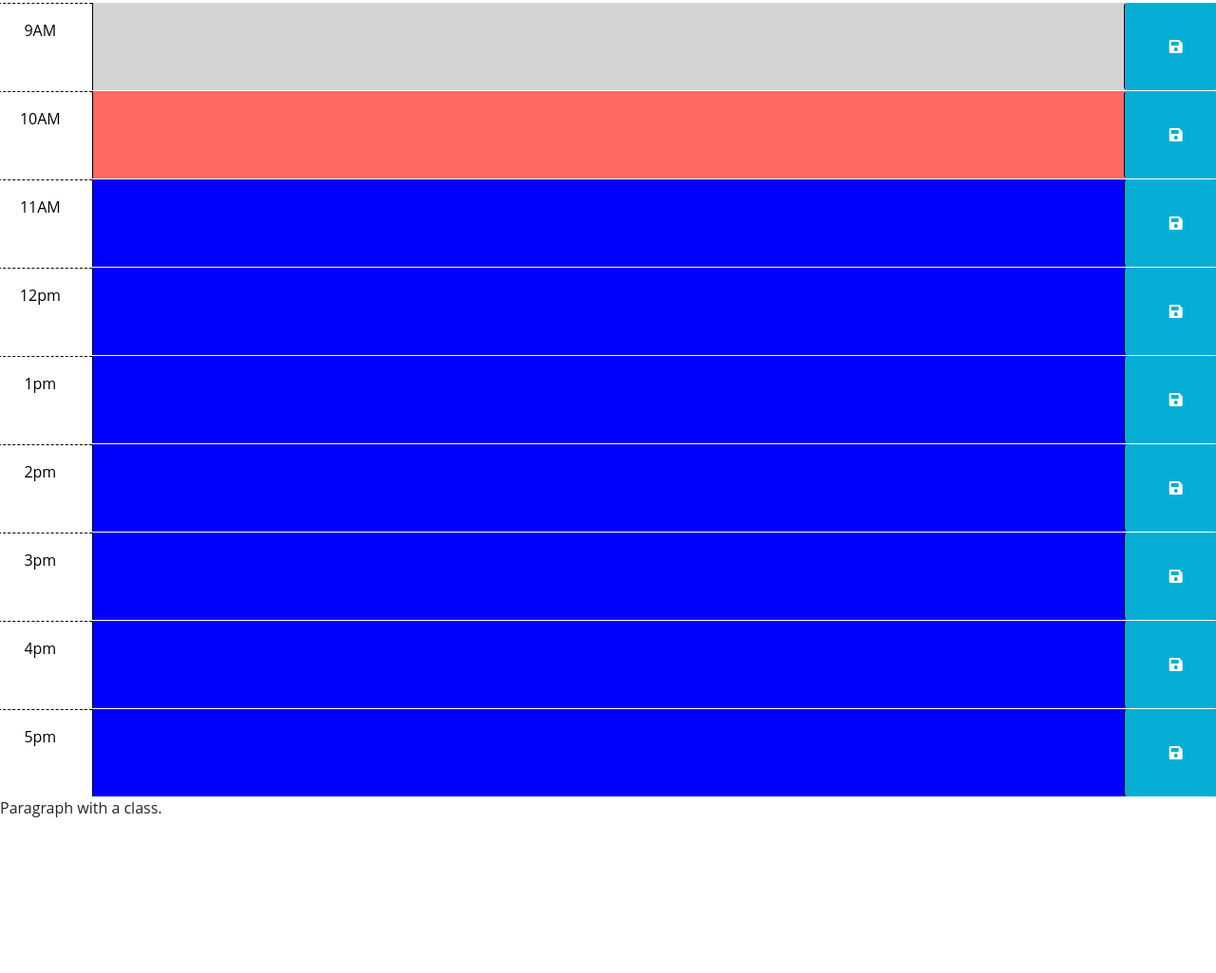
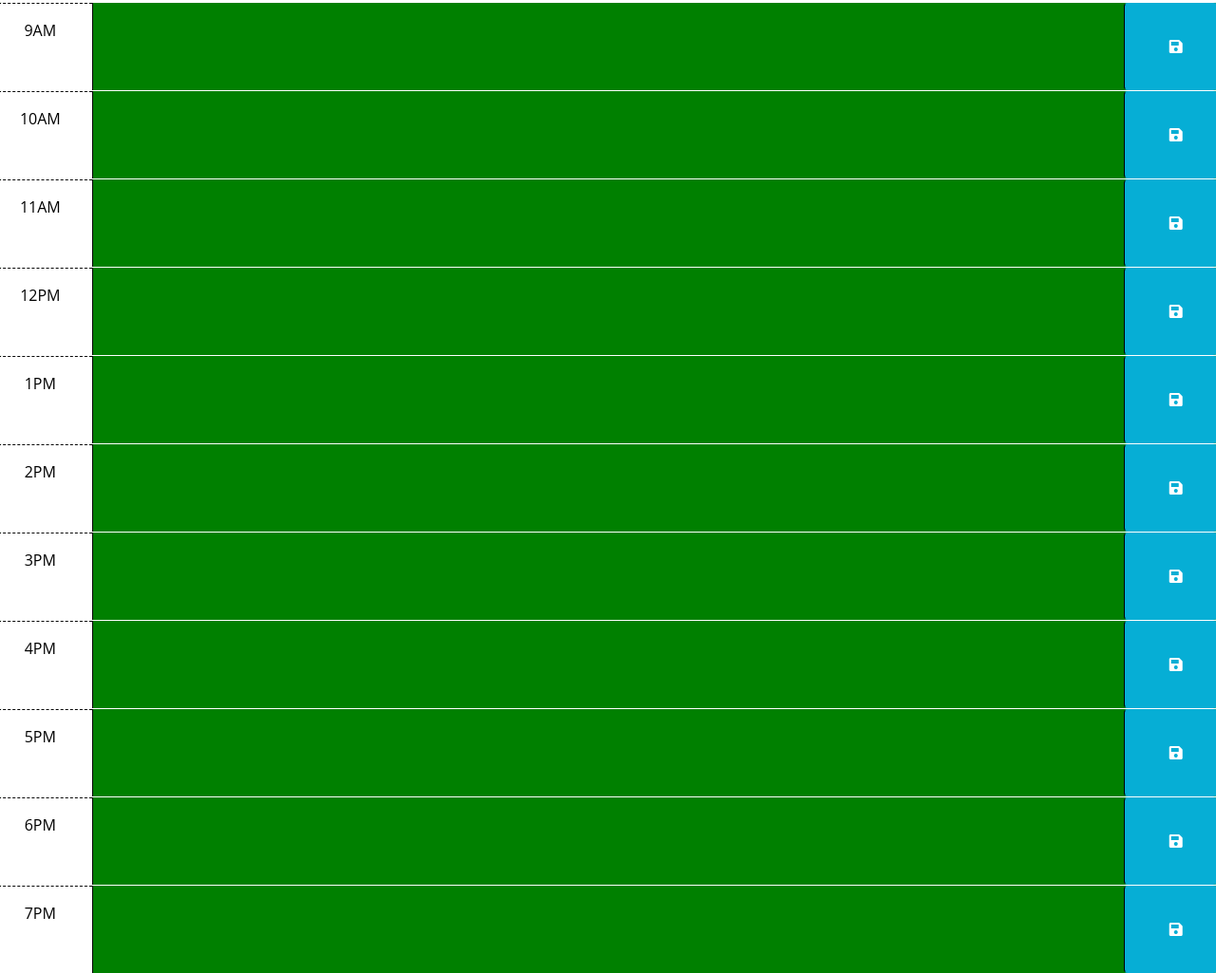
Before and after one commit to garrettgonzo/Create-your-Daily-Schedule, a plain HTML site: page index.html in a window 1280 px wide. Shown: the part 401-1426 px from the top of the page at 95% size. Before the commit the page ends 1280 px from the top, so only its background shows below. Drawn offline with nearby package versions, Linux system fonts and the light colour scheme.

Commit message:
added working code color system to change the colors of the past present and future on bars

```diff
--- a/Assets/Javascript/script.js
+++ b/Assets/Javascript/script.js
@@ -22,12 +22,30 @@ $(function () {
   // TODO: Add code to display the current date in the header of the page.
 });
 
-$(".future").css("background-color", "blue");
 
-      function updateDateTime() {
-        const time = new Date();
-        const currentDateTime = time.toLocaleString();
-        document.querySelector('#datetime').textContent = currentDateTime;
+const timeOfDay = ["9","10","11","12","13","14","15", "16", "17", "18", "19"];
+
+function updateDateTime() {
+  const time = new Date();
+  const currentDateTime = time.toLocaleString();
+  document.querySelector('#datetime').textContent = currentDateTime;
+  const currentHour = time.getHours();
+  timeOfDay.forEach(hourOfDay => {
+    console.log(hourOfDay);
+    if (currentHour==hourOfDay) {
+      $(`#hour-${hourOfDay}`).css("background-color", "red");
+      // console.log(`hour-${hourOfDay}`);
+    }
+    if (currentHour > hourOfDay) {
+      // console.log("thisIsThePastHours");
+      // console.log(hour);
+      $("#hour-" + hourOfDay).css("background-color", "gray");
+      // console.log(`hour-${hourOfDay}`);
+    }
+    if (currentHour < hourOfDay) {
+      $(`#hour-${hourOfDay}`).css("background-color", "green");
+    }
+  })
       }
 
       setInterval(updateDateTime, 1000);
@@ -37,3 +55,20 @@ $(".future").css("background-color", "blue");
 const d = new Date();
 let day = weekday[d.getDay()];
 document.getElementById("dayOfTheWeek").innerHTML = day;
+
+const element = document.getElementById("b1");
+element.addEventListener("click", myFunction);
+console.log(element);
+
+function myFunction() {
+  document.getElementById("b1").innerHTML = "Saved";
+}
+
+function createItem() {
+  localStorage.setItem("b1", Date.now());
+}
+
+function readValue() {
+  var x = localStorage.getItem("b1");
+  document.getElementById("b1").innerHTML = x;
+}
--- a/index.html
+++ b/index.html
@@ -34,16 +34,16 @@
         -->
 
     <!-- Example of a past time block. The "past" class adds a gray background color. -->
-    <div id="hour-9" class="row time-block past">
+    <div id="hour-9" class="row time-block">
       <div class="col-2 col-md-1 hour text-center py-3">9AM</div>
       <textarea class="col-8 col-md-10 description" rows="3"> </textarea>
-      <button class="btn saveBtn col-2 col-md-1" aria-label="save">
+      <button id="b1" class="btn saveBtn col-2 col-md-1" aria-label="save">
         <i class="fas fa-save" aria-hidden="true"></i>
       </button>
     </div>
 
     <!-- Example of a present time block. The "present" class adds a red background color. -->
-    <div id="hour-10" class="row time-block present">
+    <div id="hour-10" class="row time-block">
       <div class="col-2 col-md-1 hour text-center py-3">10AM</div>
       <textarea class="col-8 col-md-10 description" rows="3"> </textarea>
       <button class="btn saveBtn col-2 col-md-1" aria-label="save">
@@ -52,7 +52,7 @@
     </div>
 
     <!-- Example of a future time block. The "future" class adds a green background color. -->
-    <div id="hour-11" class="row time-block future">
+    <div id="hour-11" class="row time-block">
       <div class="col-2 col-md-1 hour text-center py-3">11AM</div>
       <textarea class="col-8 col-md-10 description" rows="3"> </textarea>
       <button class="btn saveBtn col-2 col-md-1" aria-label="save">
@@ -61,8 +61,8 @@
     </div>
   </div>
 
-  <div id="hour-12" class="row time-block future">
-    <div class="col-2 col-md-1 hour text-center py-3">12pm</div>
+  <div id="hour-12" class="row time-block">
+    <div class="col-2 col-md-1 hour text-center py-3">12PM</div>
     <textarea class="col-8 col-md-10 description" rows="3"> </textarea>
     <button class="btn saveBtn col-2 col-md-1" aria-label="save">
       <i class="fas fa-save" aria-hidden="true"></i>
@@ -70,8 +70,8 @@
   </div>
   </div>
 
-  <div id="hour-13" class="row time-block future">
-    <div class="col-2 col-md-1 hour text-center py-3">1pm</div>
+  <div id="hour-13" class="row time-block">
+    <div class="col-2 col-md-1 hour text-center py-3">1PM</div>
     <textarea class="col-8 col-md-10 description" rows="3"> </textarea>
     <button class="btn saveBtn col-2 col-md-1" aria-label="save">
       <i class="fas fa-save" aria-hidden="true"></i>
@@ -79,8 +79,8 @@
   </div>
   </div>
 
-  <div id="hour-14" class="row time-block future">
-    <div class="col-2 col-md-1 hour text-center py-3">2pm</div>
+  <div id="hour-14" class="row time-block">
+    <div class="col-2 col-md-1 hour text-center py-3">2PM</div>
     <textarea class="col-8 col-md-10 description" rows="3"> </textarea>
     <button class="btn saveBtn col-2 col-md-1" aria-label="save">
       <i class="fas fa-save" aria-hidden="true"></i>
@@ -88,8 +88,8 @@
   </div>
   </div>
 
-  <div id="hour-15" class="row time-block future">
-    <div class="col-2 col-md-1 hour text-center py-3">3pm</div>
+  <div id="hour-15" class="row time-block">
+    <div class="col-2 col-md-1 hour text-center py-3">3PM</div>
     <textarea class="col-8 col-md-10 description" rows="3"> </textarea>
     <button class="btn saveBtn col-2 col-md-1" aria-label="save">
       <i class="fas fa-save" aria-hidden="true"></i>
@@ -97,8 +97,8 @@
   </div>
   </div>
 
-  <div id="hour-16" class="row time-block future">
-    <div class="col-2 col-md-1 hour text-center py-3">4pm</div>
+  <div id="hour-16" class="row time-block">
+    <div class="col-2 col-md-1 hour text-center py-3">4PM</div>
     <textarea class="col-8 col-md-10 description" rows="3"> </textarea>
     <button class="btn saveBtn col-2 col-md-1" aria-label="save">
       <i class="fas fa-save" aria-hidden="true"></i>
@@ -106,8 +106,8 @@
   </div>
   </div>
 
-  <div id="hour-17" class="row time-block future">
-    <div class="p-with-class col-2 col-md-1 hour text-center py-3">5pm</div>
+  <div id="hour-17" class="row time-block">
+    <div class="p-with-class col-2 col-md-1 hour text-center py-3">5PM</div>
     <textarea class="col-8 col-md-10 description" rows="3"> </textarea>
     <button class="btn saveBtn col-2 col-md-1" aria-label="save">
       <i class="fas fa-save" aria-hidden="true"></i>
@@ -115,7 +115,23 @@
   </div>
   </div>
 
-  <p class="p-with-class">Paragraph with a class.</p>
+  <div id="hour-18" class="row time-block">
+    <div class="p-with-class col-2 col-md-1 hour text-center py-3">6PM</div>
+    <textarea class="col-8 col-md-10 description" rows="3"> </textarea>
+    <button class="btn saveBtn col-2 col-md-1" aria-label="save">
+      <i class="fas fa-save" aria-hidden="true"></i>
+    </button>
+  </div>
+  </div>
+
+  <div id="hour-19" class="row time-block">
+    <div class="p-with-class col-2 col-md-1 hour text-center py-3">7PM</div>
+    <textarea class="col-8 col-md-10 description" rows="3"> </textarea>
+    <button class="btn saveBtn col-2 col-md-1" aria-label="save">
+      <i class="fas fa-save" aria-hidden="true"></i>
+    </button>
+  </div>
+  </div>
 
   <script src="https://cdnjs.cloudflare.com/ajax/libs/jquery/3.2.1/jquery.min.js"></script>
   <script src="https://cdn.jsdelivr.net/npm/dayjs@1.11.3/dayjs.min.js"
```
